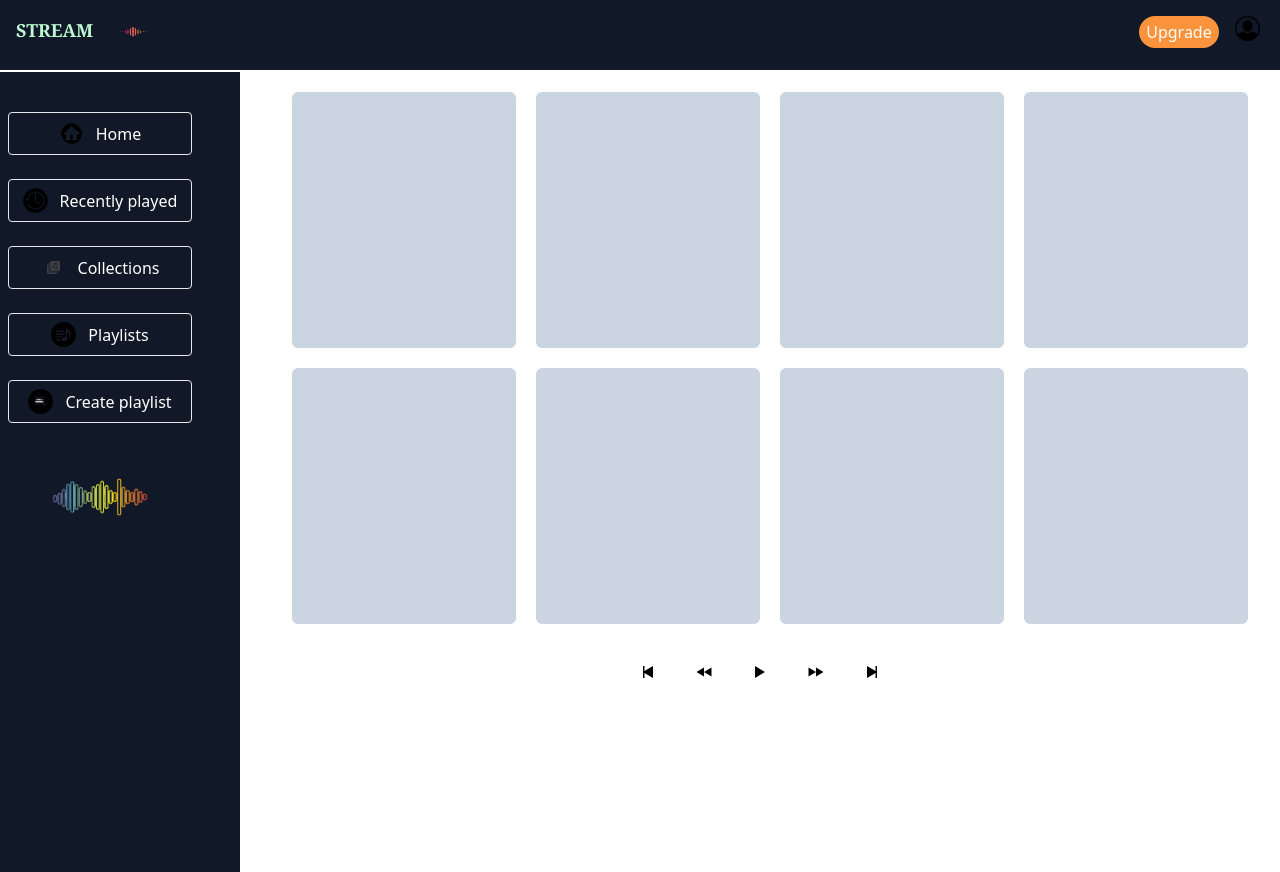
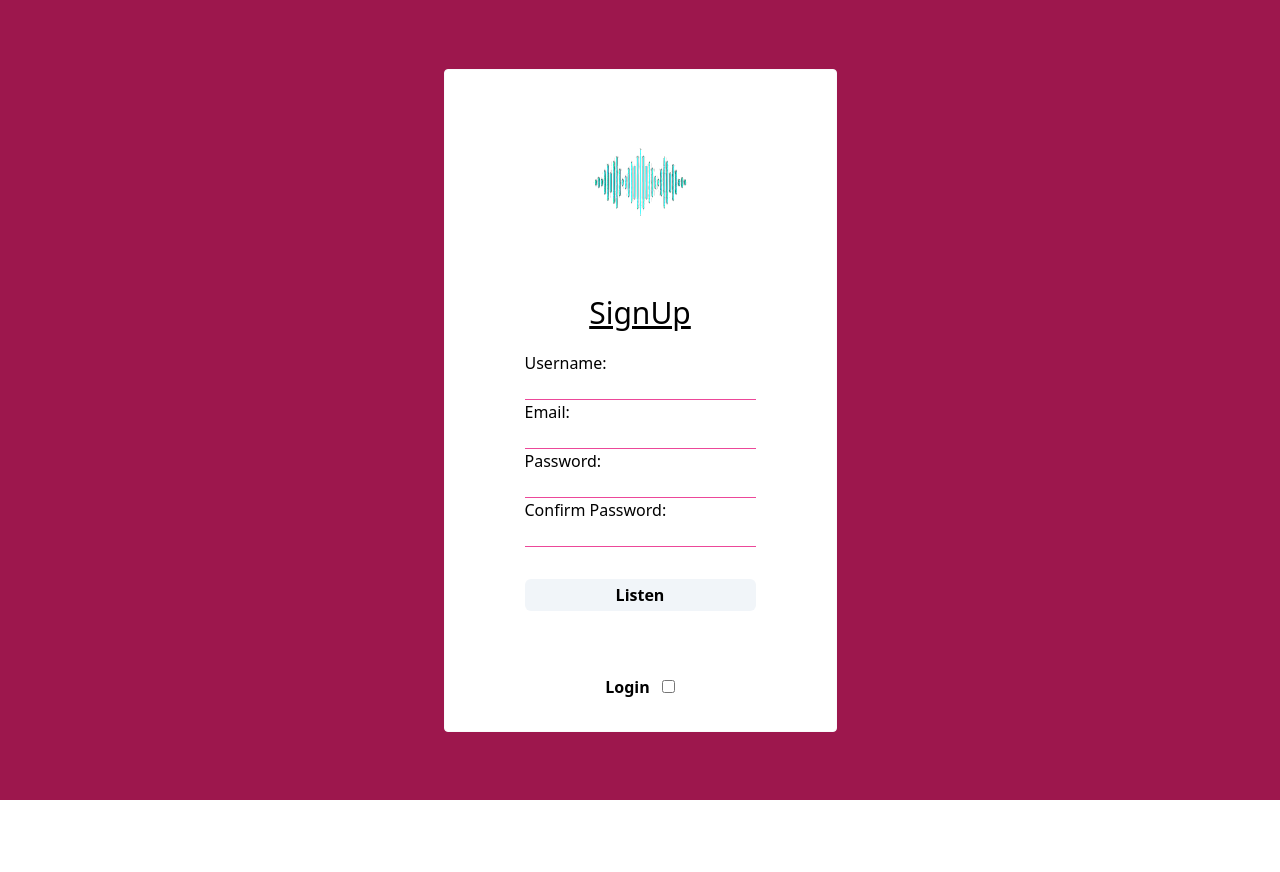
Before and after one commit to CodeSpider2/music-player-react-ts, a React (Vite) app: page / in a window 1280 px wide. After the commit the page ends 800 px from the top, so only its background shows below. Built offline with nearby package versions, Linux system fonts and the light colour scheme; no server answers.

Commit message:
Add  auth form

```diff
--- a/src/App.tsx
+++ b/src/App.tsx
@@ -1,26 +1,12 @@
-import React from "react";
-import NavBar from "./components/Navbar";
-import SideBar from "./components/SideBar";
+import { router } from "./components/Routes/router";
+import { RouterProvider } from "react-router-dom";
 import "./index.css";
-import Widget from "./components/Widgets";
-import Player from "./components/Player";
 
-const App: React.FC = ({}) => {
+const App: React.FC = () => {
   return (
-    <main className=" overflow-hidden">
-      <NavBar />
-      <div className="content h-[100vh] flex">
-        <div className="side h-[100vh]">
-          <SideBar />
-        </div>
-        <div className="widget overflow-scroll overflow-x-hidden">
-          <Widget />
-          <div className="player">
-            <Player />
-          </div>
-        </div>
-      </div>
-    </main>
+    <>
+      <RouterProvider router={router} />
+    </>
   );
 };
 
--- /dev/null
+++ b/src/Dashboard/Dash.tsx
@@ -0,0 +1,25 @@
+import NavBar from "../components/Navbar";
+import SideBar from "../components/SideBar";
+import Widget from "../components/Widgets";
+import Player from "../components/Player";
+
+const App: React.FC = ({}) => {
+  return (
+    <main className=" overflow-hidden">
+      <NavBar />
+      <div className="content h-[100vh] flex">
+        <div className="side h-[100vh]">
+          <SideBar />
+        </div>
+        <div className="widget overflow-scroll overflow-x-hidden">
+          <Widget />
+          <div className="player">
+            <Player />
+          </div>
+        </div>
+      </div>
+    </main>
+  );
+};
+
+export default App;
--- /dev/null
+++ b/src/Types/types.tsx
@@ -0,0 +1,8 @@
+export interface AuthDatatypes {
+  name: string;
+  email: string;
+  password: string;
+}
+export interface SchemaTypes extends AuthDatatypes {
+  confirmPassword: string;
+}
--- /dev/null
+++ b/src/components/Routes/router.tsx
@@ -0,0 +1,14 @@
+import {
+  createBrowserRouter,
+  Route,
+  createRoutesFromElements,
+} from "react-router-dom";
+import Auth from "../auth/auth";
+import DashBoard from "../../Dashboard/Dash";
+
+export const router = createBrowserRouter(
+  createRoutesFromElements([
+    <Route path="/" element={<Auth />} />,
+    <Route path="/dashboard" element={<DashBoard />} />,
+  ])
+);
--- a/src/components/auth/auth.tsx
+++ b/src/components/auth/auth.tsx
@@ -1,7 +1,131 @@
+import { SchemaTypes } from "../../Types/types";
+import { ZodType, z } from "zod";
+import { useState, ChangeEvent } from "react";
+import { useForm } from "react-hook-form";
+import { zodResolver } from "@hookform/resolvers/zod";
+import musicpng from "../../assets/music.png";
 const Auth = () => {
+  const [isLogin, setIsLogin] = useState<boolean>(false);
+  const checkAuth = (event: ChangeEvent<HTMLInputElement>) => {
+    setIsLogin(event.target.checked);
+  };
+  const schema: ZodType<SchemaTypes> = z
+    .object({
+      name: z.string().min(3).max(10),
+      email: z.string().email(),
+      password: z.string().min(4),
+      confirmPassword: z.string().min(4),
+    })
+    .refine((data) => data.password === data.confirmPassword, {
+      message: "Passwords do not match",
+      path: ["confirmPassword"],
+    });
+
+  const {
+    register,
+    handleSubmit,
+    formState: { errors },
+  } = useForm<SchemaTypes>({
+    resolver: zodResolver(schema),
+  });
+
+  const formSubmission = (data: SchemaTypes) => {
+    console.log(data);
+  };
+
   return (
     <>
-      <></>
+      <div className="content h-[100vh] w-[100vw] bg-pink-800 flex justify-center items-center">
+        <form
+          action=""
+          onSubmit={handleSubmit(formSubmission)}
+          className=" rounded border border-gray-50 bg-white px-[5rem] py-[0rem]"
+        >
+          <div className="logo flex justify-center">
+            <img src={musicpng} alt="musicpng" />
+          </div>
+          <div className="title text-center text-3xl text-black mb-5 p-0 underline ">
+            {isLogin ? "Login" : "SignUp"}
+          </div>
+          {!isLogin ? (
+            <div className="name flex flex-col">
+              <label htmlFor="username">Username:</label>
+              <input
+                type="text"
+                id="username"
+                {...register("name")}
+                className=" border-b border-pink-500 focus:border-black focus:outline-0"
+              />
+              {errors.name && (
+                <span className=" text-red-400">{errors.name.message}</span>
+              )}
+            </div>
+          ) : (
+            ""
+          )}
+          <div className="email flex flex-col">
+            <label htmlFor="email">Email:</label>
+            <input
+              type="email"
+              id="email"
+              {...register("email")}
+              className="border-b border-pink-500 focus:border-black focus:outline-0"
+            />
+            {errors.email && (
+              <span className=" text-red-400">{errors.email.message}</span>
+            )}
+          </div>
+          <div className="password flex flex-col">
+            <label htmlFor="password">Password:</label>
+            <input
+              type="password"
+              id="password"
+              {...register("password")}
+              className="border-b border-pink-500 focus:border-black focus:outline-0"
+            />
+            {errors.password && (
+              <span className=" text-red-400">{errors.password.message}</span>
+            )}
+          </div>
+          {!isLogin ? (
+            <div className="ConfirmPassword flex flex-col">
+              <label htmlFor="ConfirmPassword">Confirm Password:</label>
+              <input
+                type="password"
+                id="ConfirmPassword"
+                {...register("confirmPassword")}
+                className="border-b border-pink-500 focus:border-black focus:outline-0"
+              />
+              {errors.confirmPassword && (
+                <span className=" text-red-400">
+                  {errors.confirmPassword.message}
+                </span>
+              )}
+            </div>
+          ) : (
+            ""
+          )}
+          <button
+            type="submit"
+            className=" my-[2rem] w-[100%] h-[2rem] bg-slate-100 rounded-md mt-8 font-bold hover:bg-blue-900 hover:text-white"
+          >
+            Listen
+          </button>
+          <div className="switch flex justify-center items-center my-[2rem] gap-3">
+            {" "}
+            <label className="font-bold" htmlFor="check">
+              Login
+            </label>{" "}
+            <input
+              type="checkbox"
+              name="check"
+              id="check"
+              checked={isLogin}
+              onChange={checkAuth}
+            />
+          </div>
+        </form>
+      </div>
     </>
   );
 };
```
Also changed, not shown: package.json (+5 -2 lines), 1 other file (tests, documents, lock files or other folders).
